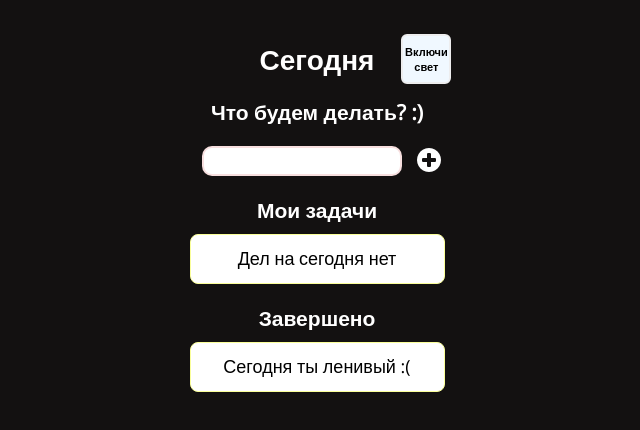
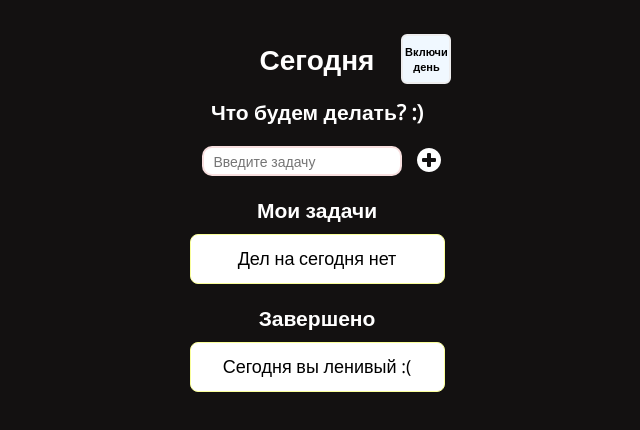
Before and after one commit to ilushacomeback/ToDo-List, a plain HTML site: page index.html in a window 1280 px wide. Both pictures are taken after a click on the button "Включи ночь". Shown: the whole page, without its empty margins (323-963 px from the left). Drawn offline with nearby package versions, Linux system fonts and the light colour scheme.

Commit message:
change text

```diff
--- a/index.html
+++ b/index.html
@@ -6,16 +6,18 @@
     <title>ToDo List</title>
     <link rel="stylesheet" href="styles/styles.css" />
   </head>
+
   <body>
     <div class="container">
       <header>
         <h1>Сегодня</h1>
         <button class="dark-btn">Включи ночь</button>
       </header>
+
       <main>
         <h2>Что будем делать? :)</h2>
         <div class="new-task">
-          <input type="text" />
+          <input type="text" placeholder="Введите задачу" />
           <button class="add">
             <img src="./icons/add.png" alt="add task" />
           </button>
@@ -27,7 +29,7 @@
         </div>
         <div class="completed-task">
           <h2>Завершено</h2>
-          <span class="empty-list">Сегодня ты ленивый :(</span>
+          <span class="empty-list">Сегодня вы ленивый :(</span>
           <ul class="completed-task_list"></ul>
         </div>
       </main>
--- a/main.js
+++ b/main.js
@@ -211,8 +211,8 @@ uncompletedTaskList.addEventListener("click", checkBox);
 completedTaskList.addEventListener("click", checkBox);
 darkBtn.addEventListener("click", getDarkTopic);
 
-darkBtn.addEventListener('click', () => {
+darkBtn.addEventListener("click", () => {
   darkBtn.innerHTML === "Включи ночь"
-  ? (darkBtn.innerHTML = "Включи свет")
-  : (darkBtn.innerHTML = "Включи ночь");
-})
+    ? (darkBtn.innerHTML = "Включи день")
+    : (darkBtn.innerHTML = "Включи ночь");
+});
```
